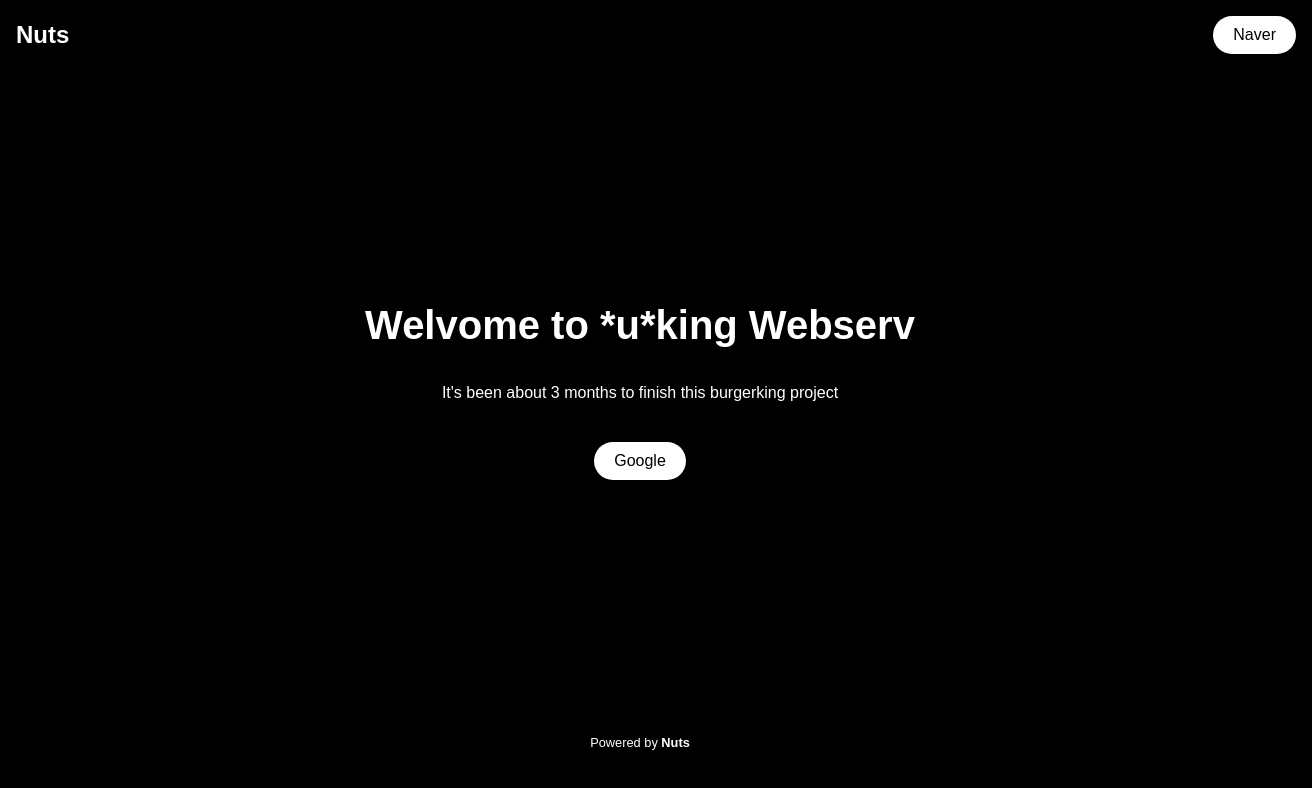
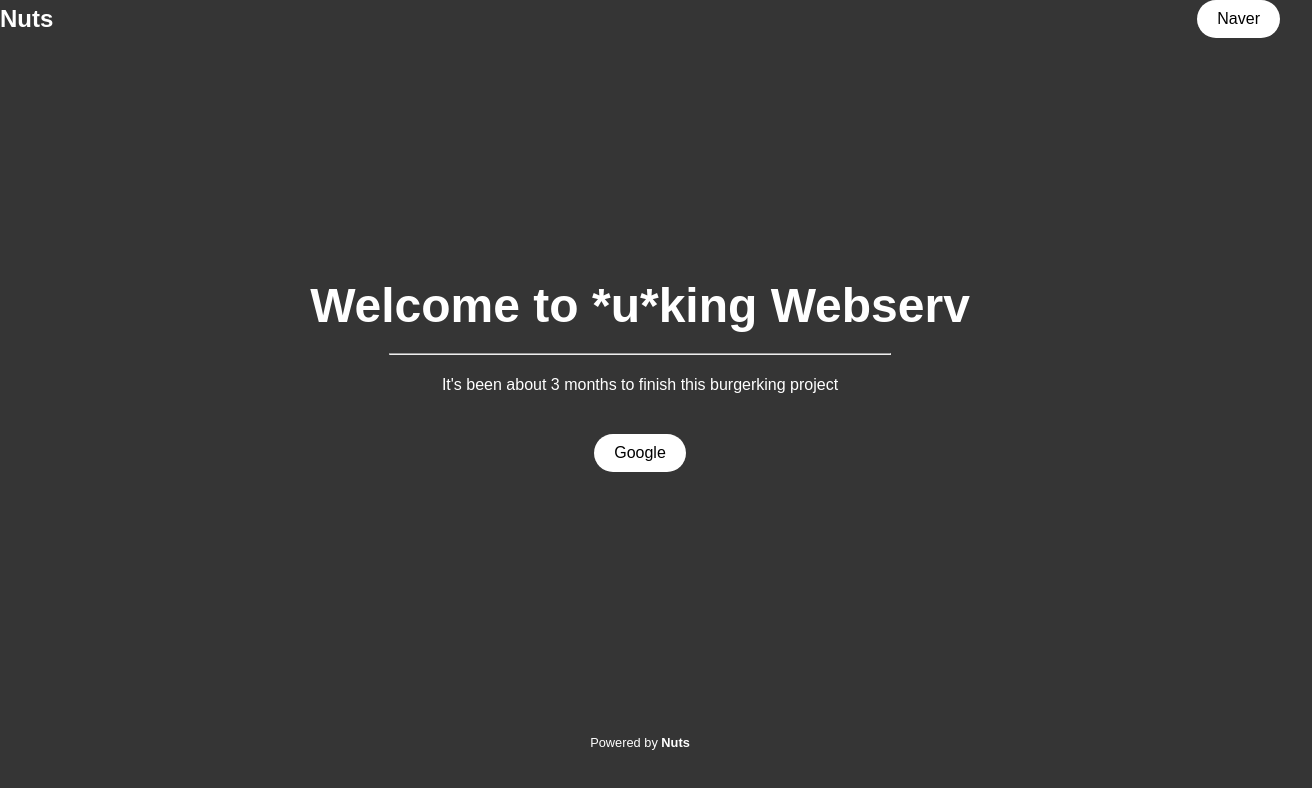
Before and after one commit to Aprilistic/webserv, a plain HTML site: page www/example/index.html in a window 1280 px wide. Shown: the whole page, 1312 px wide, since content can reach past the window. Drawn offline with Linux system fonts and the light colour scheme.

Commit message:
Feat: page update

```diff
--- a/www/example/css/index.css
+++ b/www/example/css/index.css
@@ -1,9 +1,9 @@
 body {
 	margin: 0;
 	padding: 0;
-	background-color: #000;
+	background-color: #353535;
 	color: white;
-	font-family: 'Arial', sans-serif;
+	font-family: 'Gothic', sans-serif;
 	height: 100vh;
 	overflow: hidden;
 	display: flex;
@@ -12,7 +12,6 @@ body {
 
 .header {
 	width: 100%;
-	padding: 1em;
 	display: flex;
 	justify-content: space-between;
 	align-items: center;
@@ -48,8 +47,14 @@ body {
 }
 
 h1 {
-	font-size: 2.5em;
-	margin: 0 0 20px 0;
+	font-size: 3em;
+	margin: 0 0 15px 0;
+}
+
+hr {
+	width: 100%;
+	max-width: 500px;
+	margin: 5px 0;
 }
 
 p {
--- a/www/example/index.html
+++ b/www/example/index.html
@@ -15,7 +15,8 @@
   </div>
 
   <div class="content">
-    <h1>Welvome to *u*king Webserv</h1>
+    <h1>Welcome to *u*king Webserv</h1>
+    <hr>
     <p>It's been about 3 months to finish this burgerking project</p>
     <a href="https://google.com" class="button">Google</a>
   </div>
```
